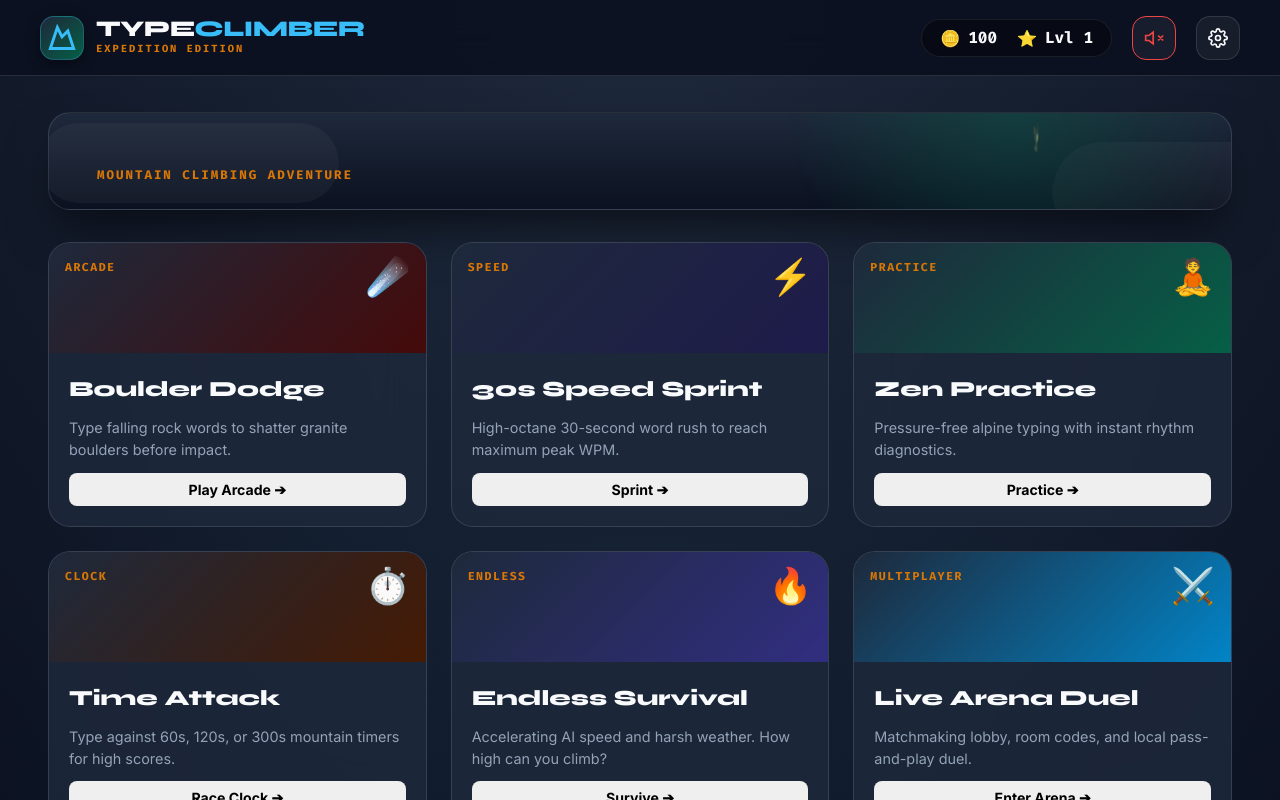
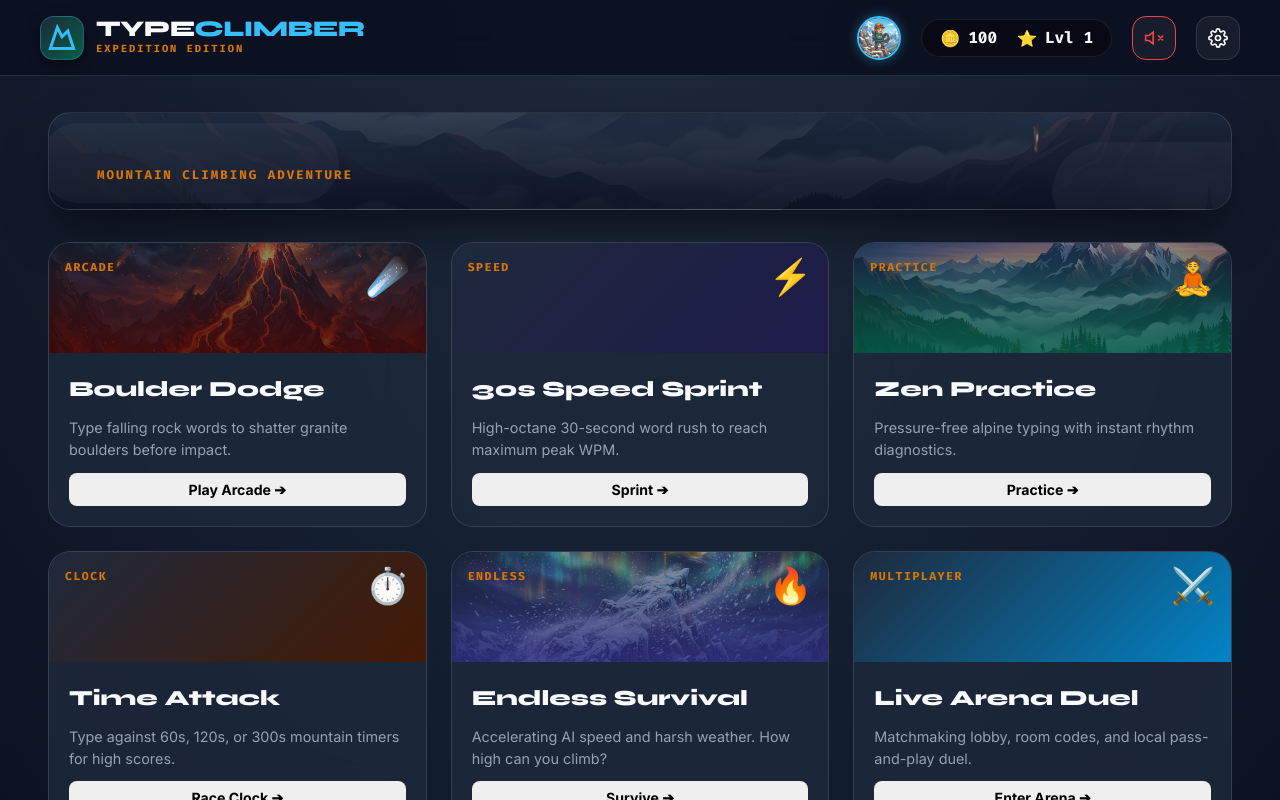
Before and after one commit to rachitmalik-byte/typeclimber, a website built with Vite: page index.html in a window 1280 px wide. Built offline with nearby package versions, Linux system fonts and the light colour scheme.

Commit message:
Add high quality generated 2D game illustrations and mascot artwork to website and mode banners

```diff
--- a/css/styles.css
+++ b/css/styles.css
@@ -1,9 +1,11 @@
 /* ==========================================================================
    TYPECLIMBER — COMMERCIAL INDIE GAME PRESENTATION LAYER
-   Non-Blocking Typing Highlight & Rich Mountain Environmental Art Style
+   Aesthetic: Premium Expedition Game (Alto's Adventure / Monument Valley / Supercell)
+   Palette: Ice Blue (#38bdf8), Alpine Pine (#065f46), Deep Navy (#0f172a), Chalk White (#f8fafc), Warm Amber (#d97706)
    ========================================================================== */
 
 :root {
+  /* Color Tokens */
   --bg-primary: #0b1120;
   --bg-secondary: #1e293b;
   --bg-card: rgba(30, 41, 59, 0.85);
@@ -64,7 +66,7 @@ html, body {
   background: radial-gradient(circle at 50% 0%, #1e293b 0%, #0b1120 100%);
 }
 
-/* Atmospheric Ambient Layer Overlay */
+/* Atmospheric Ambient Fog Overlay */
 .ambient-fog-layer {
   position: absolute;
   inset: 0;
@@ -90,6 +92,21 @@ html, body {
   display: flex;
   align-items: center;
   gap: 20px;
+}
+
+.mascot-header-badge {
+  width: 44px;
+  height: 44px;
+  border-radius: var(--radius-full);
+  overflow: hidden;
+  border: 2px solid var(--accent-ice);
+  box-shadow: 0 0 12px rgba(56, 189, 248, 0.4);
+}
+
+.mascot-avatar-img {
+  width: 100%;
+  height: 100%;
+  object-fit: cover;
 }
 
 .nav-back-btn {
@@ -251,7 +268,7 @@ html, body {
 .scrollable-content::-webkit-scrollbar-track { background: rgba(0,0,0,0.2); }
 .scrollable-content::-webkit-scrollbar-thumb { background: rgba(255,255,255,0.15); border-radius: 3px; }
 
-/* 1. CINEMATIC HOMEPAGE BASE CAMP */
+/* 1. CINEMATIC HOMEPAGE BASE CAMP WITH ILLUSTRATED BACKDROP */
 #main-menu-screen {
   justify-content: space-between;
   overflow-y: auto;
@@ -259,7 +276,9 @@ html, body {
 
 .hero-cinematic-scene {
   position: relative;
-  background: linear-gradient(180deg, #1e293b 0%, #0b1120 100%);
+  background: linear-gradient(180deg, rgba(30, 41, 59, 0.85) 0%, rgba(11, 17, 32, 0.95) 100%), url('../assets/images/mountain_bg.jpg');
+  background-size: cover;
+  background-position: center;
   border: 1px solid var(--border-color);
   border-radius: var(--radius-lg);
   padding: 48px;
@@ -291,16 +310,6 @@ html, body {
 @keyframes eagleFly {
   0%, 100% { transform: translateY(0) scaleX(1); }
   50% { transform: translateY(-20px) scaleX(-1); }
-}
-
-.scene-mountain-silhouette {
-  position: absolute;
-  bottom: -40px;
-  right: -20px;
-  width: 480px;
-  height: 280px;
-  background: radial-gradient(circle at 50% 50%, rgba(6, 95, 70, 0.4) 0%, transparent 80%);
-  pointer-events: none;
 }
 
 .hero-content-overlay {
@@ -433,13 +442,15 @@ html, body {
   display: flex;
   justify-content: space-between;
   align-items: flex-start;
+  background-size: cover;
+  background-position: center;
 }
 
-.boulder-banner { background: linear-gradient(135deg, #1e293b 0%, #450a0a 100%); }
+.boulder-banner { background-image: linear-gradient(180deg, rgba(30,41,59,0.5), rgba(69,10,10,0.85)), url('../assets/images/volcano_peak.jpg'); }
 .sprint-banner { background: linear-gradient(135deg, #1e293b 0%, #1e1b4b 100%); }
-.zen-banner { background: linear-gradient(135deg, #1e293b 0%, #065f46 100%); }
+.zen-banner { background-image: linear-gradient(180deg, rgba(30,41,59,0.5), rgba(6,95,70,0.85)), url('../assets/images/mountain_bg.jpg'); }
 .clock-banner { background: linear-gradient(135deg, #1e293b 0%, #451a03 100%); }
-.survival-banner { background: linear-gradient(135deg, #1e293b 0%, #312e81 100%); }
+.survival-banner { background-image: linear-gradient(180deg, rgba(30,41,59,0.5), rgba(49,46,129,0.85)), url('../assets/images/snow_summit.jpg'); }
 .duel-banner { background: linear-gradient(135deg, #1e293b 0%, #0284c7 100%); }
 
 .banner-tag {
@@ -745,31 +756,10 @@ html, body {
   min-height: 2.4em;
 }
 
-/* NON-BLOCKING CHARACTER TYPING HIGHLIGHTS */
-.char-correct {
-  color: #10b981; /* Green for correct character */
-  font-weight: 600;
-}
-
-.char-wrong {
-  color: #ffffff;
-  background: #ef4444; /* Red background for mistyped character */
-  border-radius: 2px;
-  font-weight: 700;
-  padding: 0 1px;
-}
-
-.char-current {
-  border-left: 3px solid var(--accent-ice);
-  background: rgba(56, 189, 248, 0.2);
-  border-radius: 2px;
-  animation: cursorBlink 1s infinite;
-}
-
-.char-untyped {
-  color: var(--text-secondary);
-  opacity: 0.65;
-}
+.char-correct { color: #10b981; font-weight: 600; }
+.char-wrong { color: #ffffff; background: #ef4444; border-radius: 2px; font-weight: 700; padding: 0 1px; }
+.char-current { border-left: 3px solid var(--accent-ice); background: rgba(56, 189, 248, 0.2); border-radius: 2px; animation: cursorBlink 1s infinite; }
+.char-untyped { color: var(--text-secondary); opacity: 0.65; }
 
 @keyframes cursorBlink {
   0%, 100% { border-left-color: var(--accent-ice); }
--- a/index.html
+++ b/index.html
@@ -37,6 +37,10 @@
       </div>
 
       <div class="header-right">
+        <div class="mascot-header-badge" title="Active Mascot Climber">
+          <img src="assets/images/climber_mascot.jpg" alt="Climber Mascot" class="mascot-avatar-img">
+        </div>
+
         <div class="game-stats-pill">
           <div class="stat-item coin-item">
             <span class="item-icon">🪙</span>
@@ -63,15 +67,13 @@
 
       <!-- 1. CINEMATIC HOMEPAGE BASE CAMP -->
       <section id="main-menu-screen" class="screen active">
-        <!-- Living Mountain Hero Backdrop Scene -->
-        <div class="hero-cinematic-scene">
+        <!-- Living Mountain Hero Backdrop Scene with High-Res Illustrated Art -->
+        <div class="hero-cinematic-scene hero-illustrated-bg">
           <div class="scene-sky-layer">
             <div class="cloud-drift c1"></div>
             <div class="cloud-drift c2"></div>
             <div class="flying-eagle">🦅</div>
           </div>
-
-          <div class="scene-mountain-silhouette"></div>
 
           <div class="hero-content-overlay">
             <div class="expedition-badge">MOUNTAIN CLIMBING ADVENTURE</div>
```
Also changed, not shown: assets/images/climber_mascot.jpg (added), assets/images/mountain_bg.jpg (added), assets/images/snow_summit.jpg (added), assets/images/volcano_peak.jpg (added).
